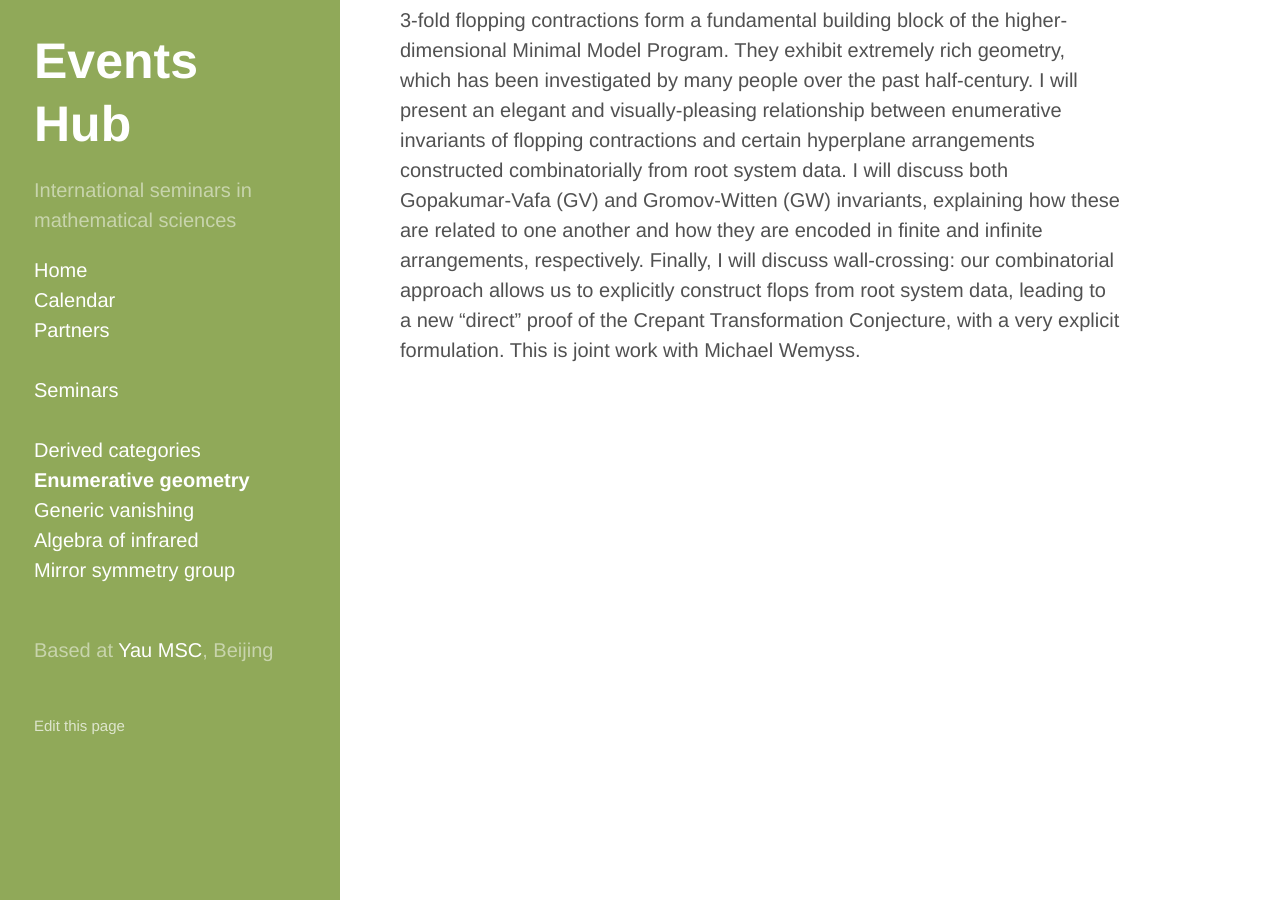
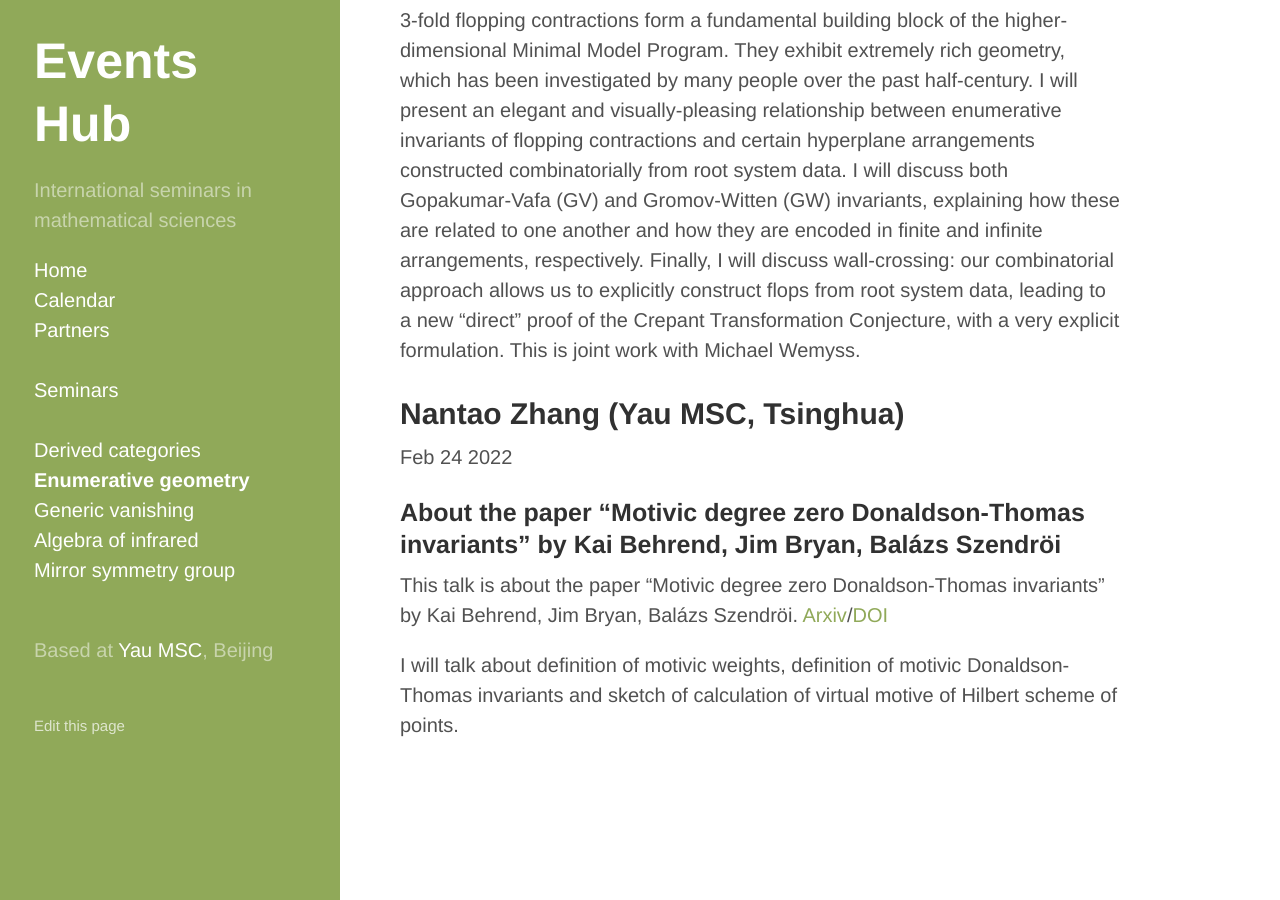
Before and after one commit to yau-msc-events/yau-msc-events.github.io, a Jekyll site: the page built from seminar-eg.md, in a window 1280 px wide and 900 px high, scrolled down 587 px. Built offline with Jekyll 4.4.1, drawn with Linux system fonts in a browser that asks for light colours.

Commit message:
Update seminar-eg.md

```diff
--- a/seminar-eg.md
+++ b/seminar-eg.md
@@ -17,3 +17,13 @@ Dec 1 2021
 ### Enumerative invariants of 3-fold flops: hyperplane arrangements and wall-crossing
 
 3-fold flopping contractions form a fundamental building block of the higher-dimensional Minimal Model Program. They exhibit extremely rich geometry, which has been investigated by many people over the past half-century. I will present an elegant and visually-pleasing relationship between enumerative invariants of flopping contractions and certain hyperplane arrangements constructed combinatorially from root system data. I will discuss both Gopakumar-Vafa (GV) and Gromov-Witten (GW) invariants, explaining how these are related to one another and how they are encoded in finite and infinite arrangements, respectively. Finally, I will discuss wall-crossing: our combinatorial approach allows us to explicitly construct flops from root system data, leading to a new “direct” proof of the Crepant Transformation Conjecture, with a very explicit formulation. This is joint work with Michael Wemyss.
+
+## Nantao Zhang (Yau MSC, Tsinghua)
+
+Feb 24 2022
+
+### About the paper "Motivic degree zero Donaldson-Thomas invariants" by Kai Behrend, Jim Bryan, Balázs Szendröi
+
+This talk is about the paper "Motivic degree zero Donaldson-Thomas invariants" by Kai Behrend, Jim Bryan, Balázs Szendröi. [Arxiv](https://arxiv.org/abs/0909.5088)/[DOI](https://doi.org/10.1007/s00222-012-0408-1)
+
+I will talk about definition of motivic weights, definition of motivic Donaldson-Thomas invariants and sketch of calculation of virtual motive of Hilbert scheme of points.
```
